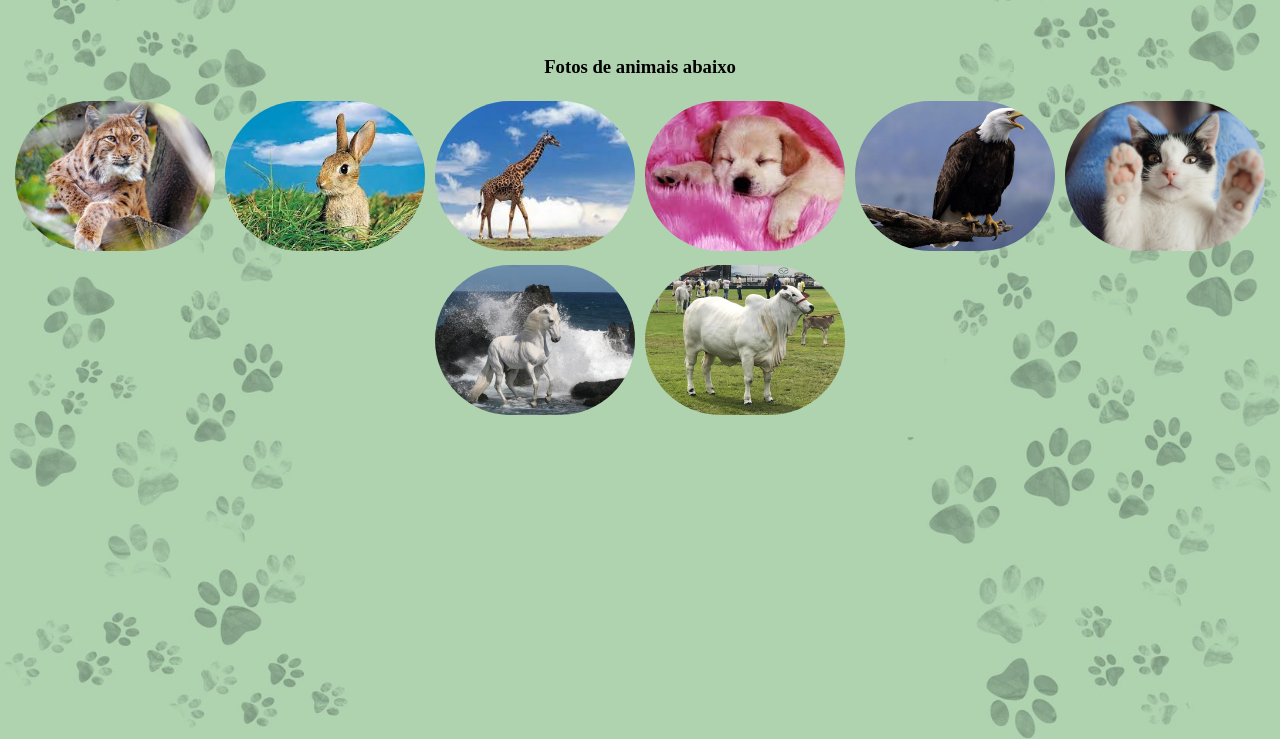
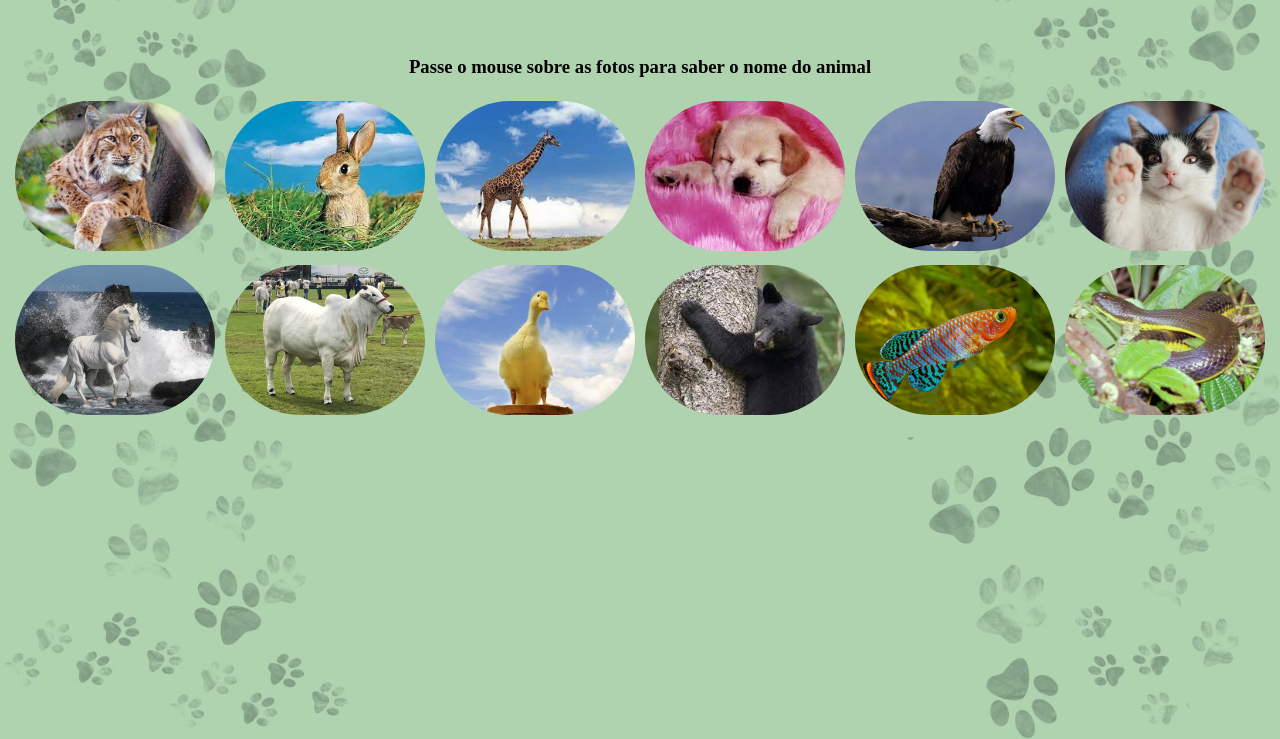
Before and after one commit to PauloSGM/Flexbox, a plain HTML site: page index.html in a window 1280 px wide. Shown: the part 61-800 px from the top of the page. Drawn offline with Linux system fonts and the light colour scheme.

Commit message:
adicionando mais fotos

```diff
--- a/css/flexbox.css
+++ b/css/flexbox.css
@@ -5,7 +5,6 @@ body{
     background-size: cover;
     padding: 0;
     margin: 0;
-
 
 }
 
@@ -31,12 +30,13 @@ header{
 }
 
 img{
-    min-height: 75;
-   min-width: 100px;
-  max-width: 200px;
+  min-height: 75;
+  min-width: 100px;
+  max-width: 300px;
   max-height: 150px;
   margin: 5px;
   border-radius: 100px;
+
 
 }
 a{
--- a/index.html
+++ b/index.html
@@ -9,7 +9,7 @@
 </head>
 <body>
 
-    <header><h1>Animais do Brasil e do Mundo</h1><br><h3>Fotos de animais abaixo</h3></header>
+    <header><h1>Animais do Brasil e do Mundo</h1><br><h3>Passe o mouse sobre as fotos para saber o nome do animal</h3></header>
     <section  class="container">
       <div class="bichos"><img src="./img/foto1.jpg" alt="" title="Este animal é um lince"></div>
       <div class="bichos"><img src="./img/foto2.jpg" alt="" title="Este animal é um coelho"></div>
@@ -19,7 +19,10 @@
       <div class="bichos"><img src="./img/foto6.jpg" alt="" title="Este animal é um gato"></div>
       <div class="bichos"><img src="./img/foto7.jpg" alt="" title="Este animal é um cavalo"></div>
       <div class="bichos"><img src="./img/foto8.jpg" alt="" title="Este animal é uma vaca"></div>
-
+      <div class="bichos"><img src="./img/foto9.jpg" alt="" title="Este animal é um pato"></div>
+      <div class="bichos"><img src="./img/foto10.jpg" alt="" title="Este animal é um urso"></div>
+      <div class="bichos"><img src="./img/foto11.jpg" alt="" title="Este animal é um peixe"></div>
+      <div class="bichos"><img src="./img/foto12.jpg" alt="" title="Este animal é uma cobra"></div>
     </section>
 
 </body>
```
Also changed, not shown: img/foto10.jpg (added), img/foto11.jpg (added), img/foto12.jpg (added), img/foto9.jpg (added), 1 other file.
